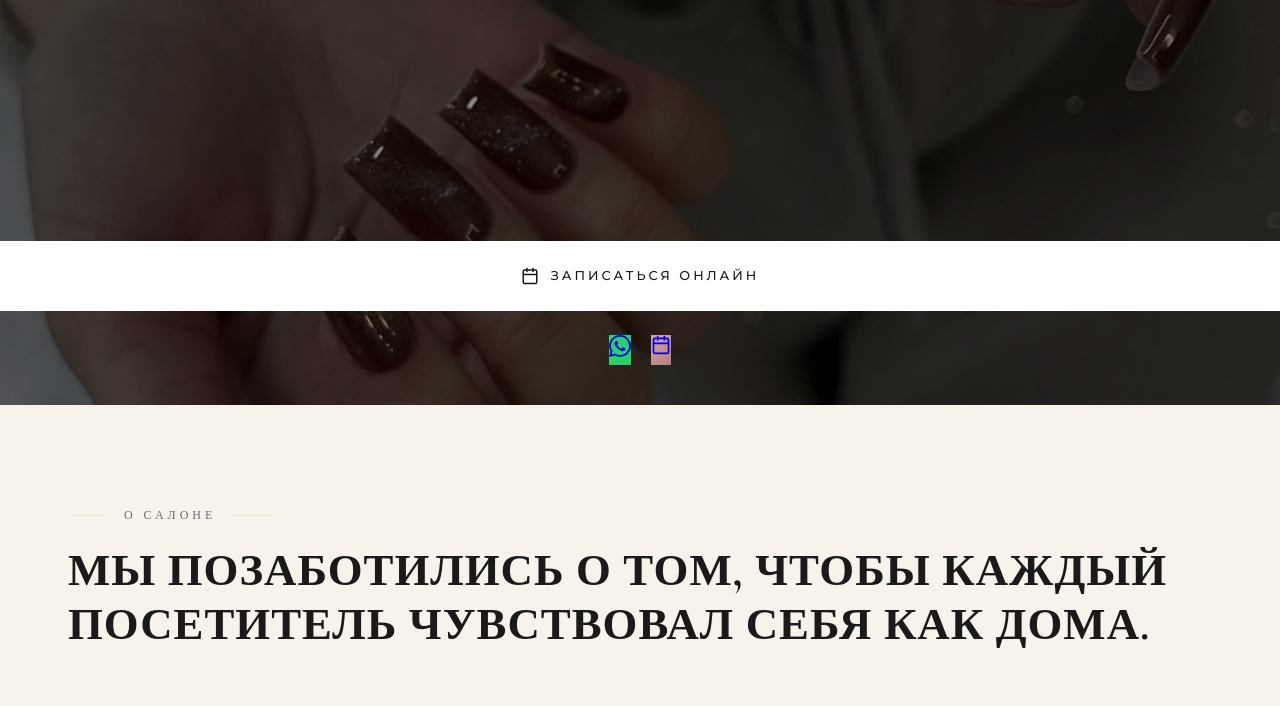
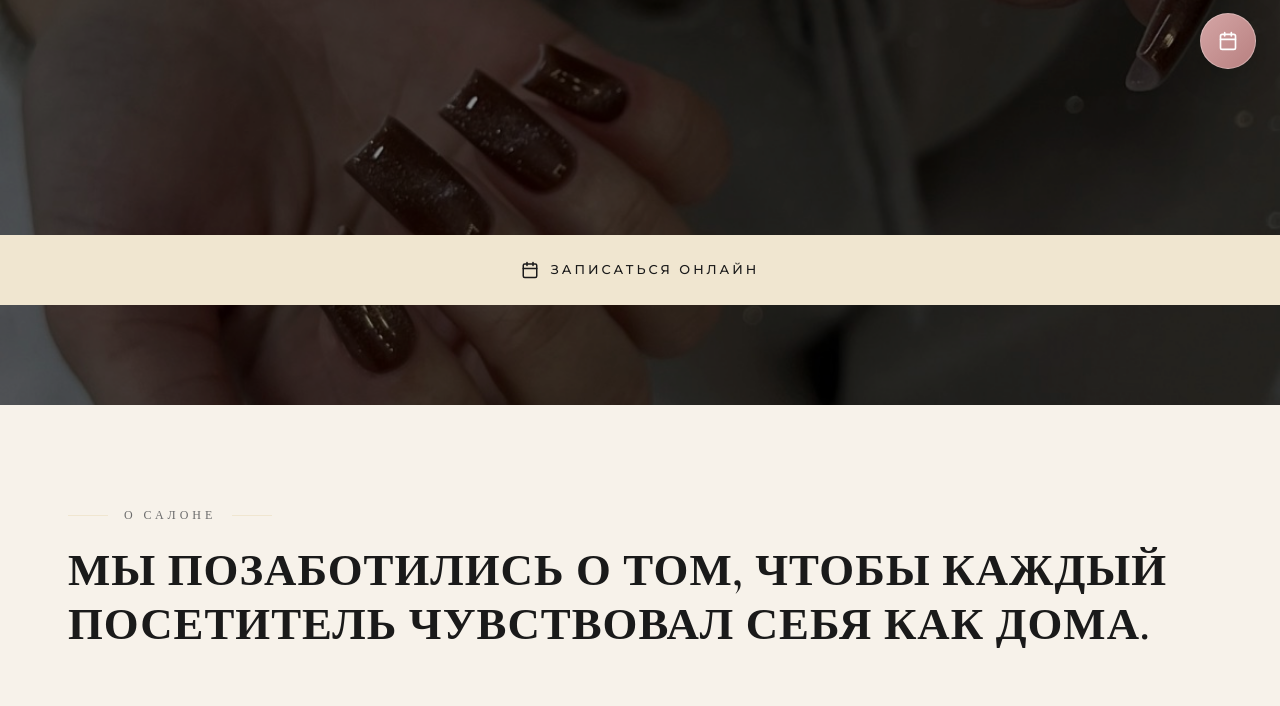
Before and after one commit to Senat-MarliGroup/My-queen-, a plain HTML site: page index.html in a window 1280 px wide. Shown: the part 395-1101 px from the top of the page. Drawn offline with nearby package versions, Linux system fonts and the light colour scheme.

Commit message:
Update index.html

```diff
--- a/index.html
+++ b/index.html
@@ -198,9 +198,10 @@
   align-items: center;
   justify-content: flex-end;
   text-align: center;
-  padding: 100px 0 0;
+  padding: 100px 0 100px;
   overflow: hidden;
 }
+
 .hero-bg {
   position: absolute;
   inset: 0;
@@ -213,8 +214,10 @@
   z-index: 1;
   max-width: 900px;
   width: 100%;
-  padding-top: 14vh;
+  padding-top: 0;
+  margin-bottom: 40px;
 }
+
 
  .hero-content h1 {
   font-family: 'Cormorant Garamond', serif;
@@ -893,7 +896,7 @@
   gap: 12px;
   width: 100%;
   padding: 24px 32px;
-  background: #fff;
+  background: var(--gold-light);
   color: var(--text);
   text-decoration: none;
   font-weight: 500;
@@ -909,16 +912,19 @@
 
 /* Круглые кнопки справа */
 .hero-side-btns {
-  position: relative;
-  z-index: 2;
+  position: fixed;
+  right: 24px;
+  top: 50%;
+  transform: translateY(-50%);
+  z-index: 100;
   display: flex;
-  justify-content: center;
-  gap: 20px;
-  margin-top: 24px;
-  margin-bottom: 40px;
+  flex-direction: column;
+  gap: 16px;
+  margin: 0;
 }
 
-..hero-side-btn {
+
+.hero-side-btn {
   width: 56px;
   height: 56px;
   border-radius: 50%;
@@ -926,22 +932,17 @@
   place-items: center;
   color: #fff;
   text-decoration: none;
-  background: rgba(255,255,255,0.08);
   backdrop-filter: blur(12px);
   -webkit-backdrop-filter: blur(12px);
-  border: 1px solid rgba(255,255,255,0.25);
-  box-shadow: 0 8px 32px rgba(0,0,0,0.15);
+  border: 1px solid rgba(255,255,255,0.3);
+  box-shadow: 0 8px 32px rgba(0,0,0,0.2);
   transition: all 0.3s ease;
 }
 .hero-side-btn:hover {
-  transform: translateY(-4px) scale(1.08);
-  background: rgba(255,255,255,0.2);
-  border-color: rgba(255,255,255,0.5);
-  box-shadow: 0 12px 40px rgba(0,0,0,0.25);
+  transform: scale(1.12) translateX(-4px);
+  box-shadow: 0 12px 40px rgba(0,0,0,0.3);
 }
-.hero-side-btn:hover {
-  transform: scale(1.12);
-}
+
 .hero-side-wa {
   background: #25d366;
 }
@@ -950,9 +951,10 @@
 }
 
 @media (max-width: 600px) {
+  @media (max-width: 600px) {
   .hero-side-btn { width: 48px; height: 48px; }
-  .hero-bottom { padding-bottom: 40px; }
-  .hero-content { padding-top: 22vh; }
+  .hero-side-btns { right: 16px; gap: 12px; }
+  .hero-section { padding-bottom: 100px; }
 }
   </style>
 </head>
```
